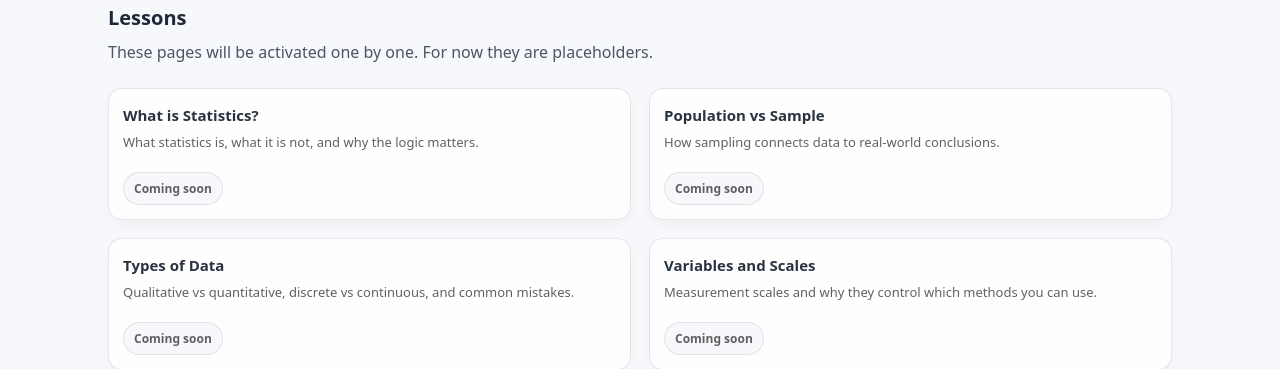
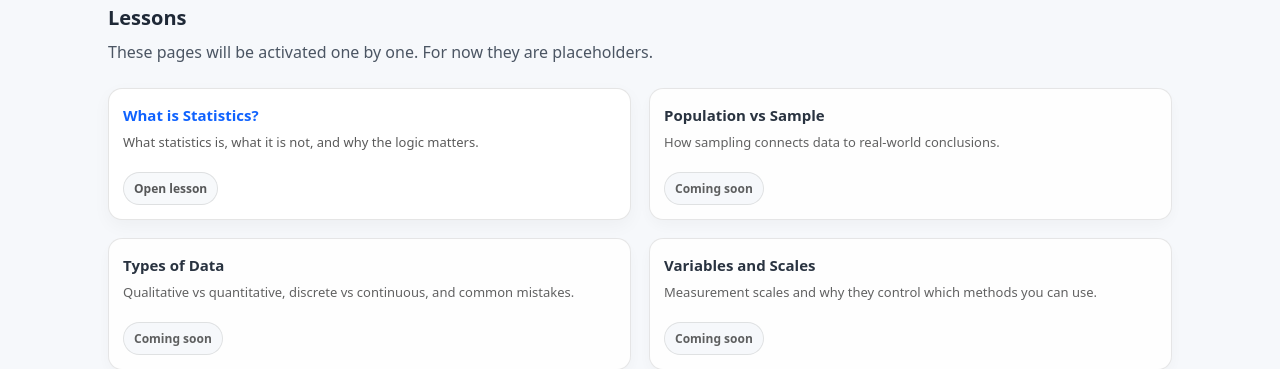
Before and after one commit to ammar-homaida-statistics/easystatisticsacademy, a Jekyll site: the page built from foundations/index.md, in a window 1280 px wide and 1273 px high. Shown: the part 473-842 px from the top of the window. Built offline with Jekyll 4.4.1, drawn with Linux system fonts in a browser that asks for light colours; our own code applies the rules of GitHub Pages for plain Markdown files.

Commit message:
active What is Statistics? lesson

```diff
--- a/foundations/index.md
+++ b/foundations/index.md
@@ -51,11 +51,13 @@ sidebar: true
   </div>
 
   <div class="grid grid-2">
-    <div class="card lesson-card is-soon">
-      <h3>What is Statistics?</h3>
-      <p>What statistics is, what it is not, and why the logic matters.</p>
-      <span class="pill">Coming soon</span>
-    </div>
+    <div class="card lesson-card">
+  <h3>
+    <a href="/foundations/what-is-statistics/">What is Statistics?</a>
+  </h3>
+  <p>What statistics is, what it is not, and why the logic matters.</p>
+  <a class="pill" href="/foundations/what-is-statistics/">Open lesson</a>
+</div>
 
     <div class="card lesson-card is-soon">
       <h3>Population vs Sample</h3>
```
